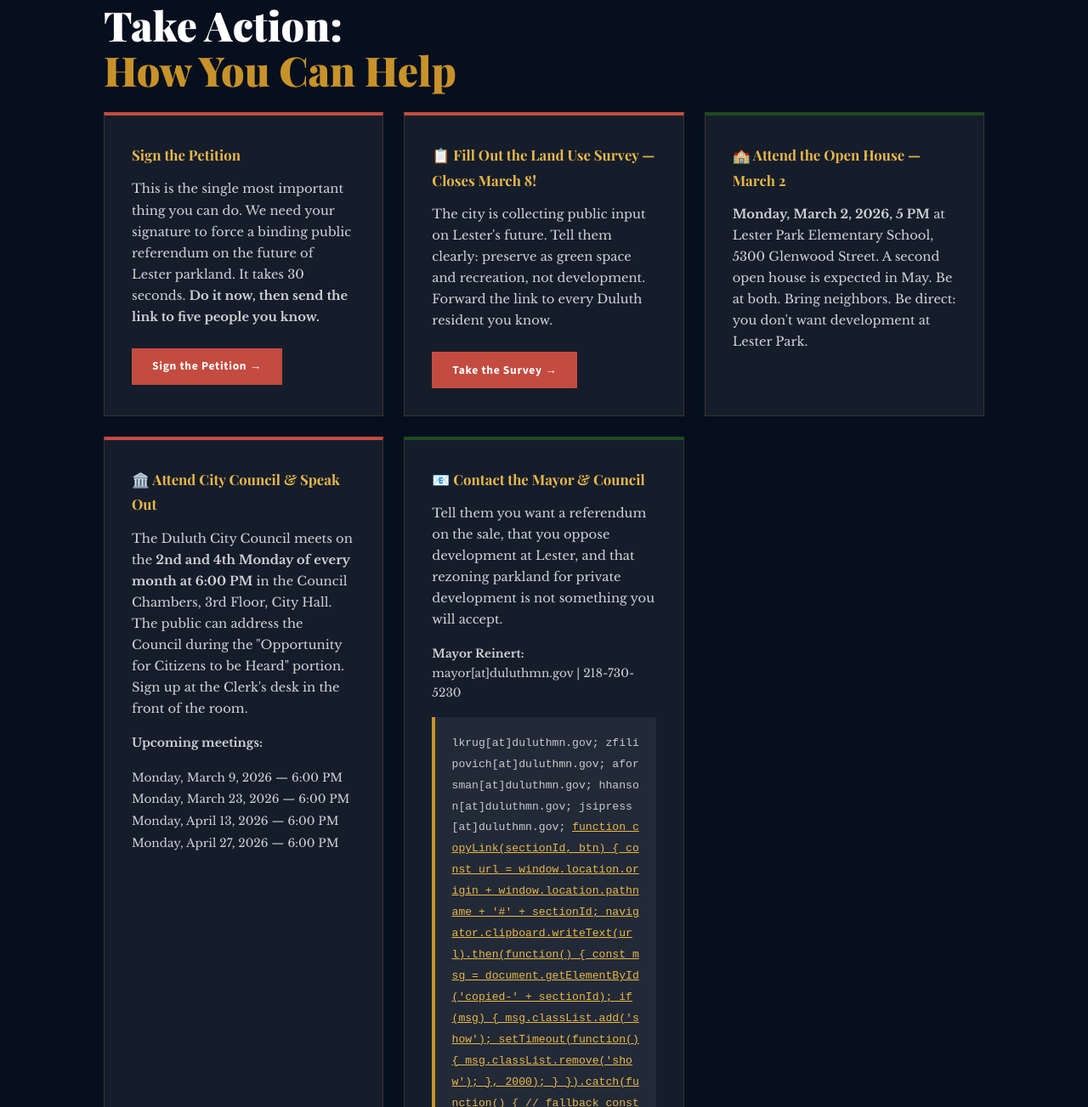
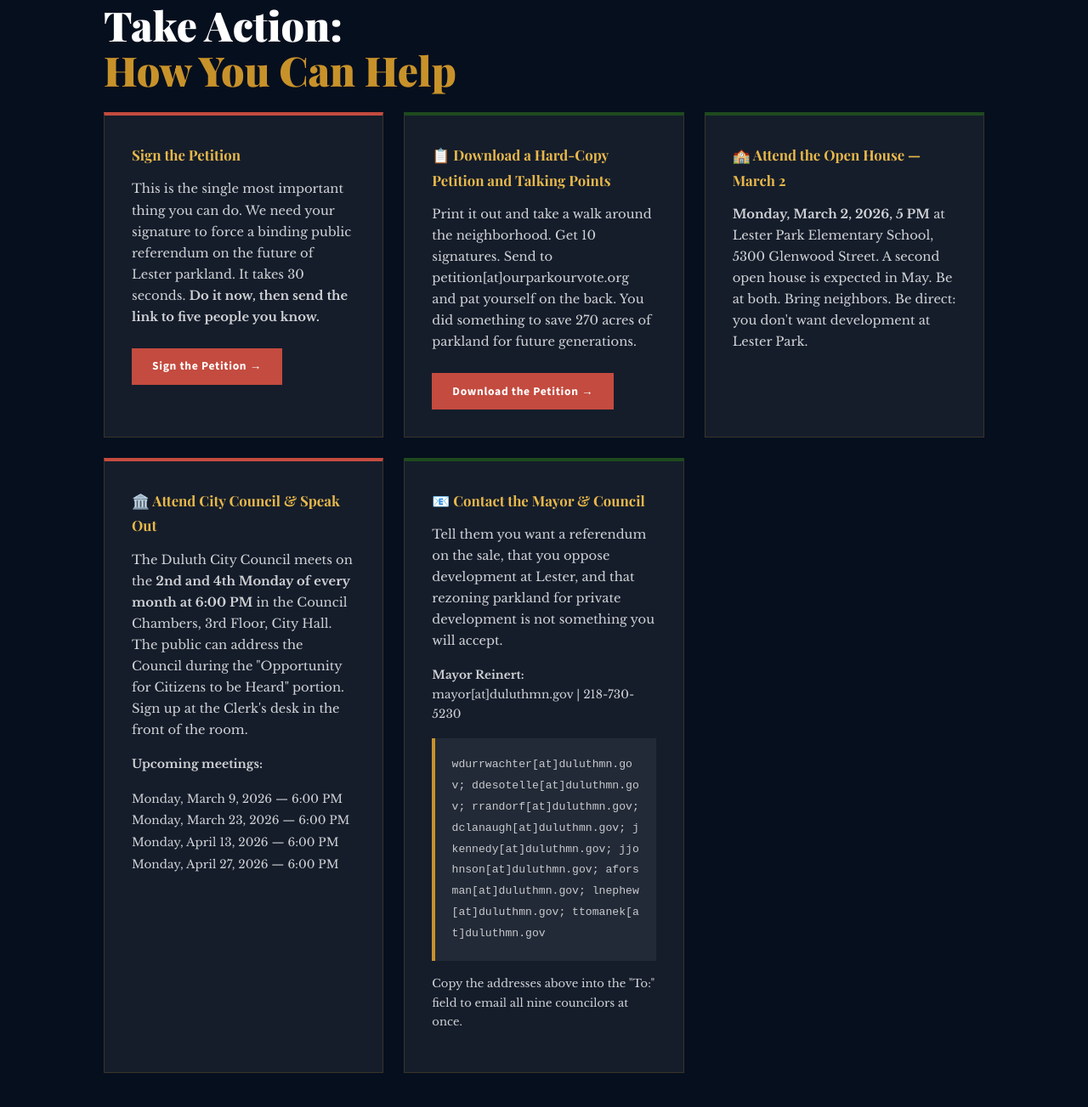
Before and after one commit to mbernstein04/ourparkourvote, a plain HTML site: page index.html in a window 1280 px wide. Shown: the part 10257-11560 px from the top of the page at 85% size. Drawn offline with nearby package versions, Linux system fonts and the light colour scheme; a web font is replaced by a local one.

Commit message:
Add files via upload

```diff
--- a/index.html
+++ b/index.html
@@ -1496,10 +1496,10 @@ footer a { color: var(--gold-light); }
         <a href="#" onclick="window.scrollTo({top:0,behavior:'smooth'})" class="btn">Sign the Petition →</a>
       </div>
 
-      <div class="action-card urgent">
-        <h4>📋 Fill Out the Land Use Survey — Closes March 8!</h4>
-        <p>The city is collecting public input on Lester's future. Tell them clearly: preserve as green space and recreation, not development. Forward the link to every Duluth resident you know.</p>
-        <a href="https://www.surveymonkey.com/r/LPGCSurvey1" target="_blank" class="btn">Take the Survey →</a>
+      <div class="action-card">
+        <h4>📋 Download a Hard-Copy Petition and Talking Points</h4>
+        <p>Print it out and take a walk around the neighborhood. Get 10 signatures. Send to petition[at]ourparkourvote.org and pat yourself on the back. You did something to save 270 acres of parkland for future generations.</p>
+        <a href="petition.pdf" download class="btn">Download the Petition →</a>
       </div>
 
       <div class="action-card">
@@ -1524,13 +1524,17 @@ footer a { color: var(--gold-light); }
         <p>Tell them you want a referendum on the sale, that you oppose development at Lester, and that rezoning parkland for private development is not something you will accept.</p>
         <p style="font-size:0.85rem;"><strong>Mayor Reinert:</strong> mayor[at]duluthmn.gov | 218-730-5230</p>
         <div class="email-block">
-          lkrug[at]duluthmn.gov;
-          zfilipovich[at]duluthmn.gov;
+          wdurrwachter[at]duluthmn.gov;
+          ddesotelle[at]duluthmn.gov;
+          rrandorf[at]duluthmn.gov;
+          dclanaugh[at]duluthmn.gov;
+          jkennedy[at]duluthmn.gov;
+          jjohnson[at]duluthmn.gov;
           aforsman[at]duluthmn.gov;
-          hhanson[at]duluthmn.gov;
-          jsipress[at]duluthmn.gov;
-          <a href="/cd
+          lnephew[at]duluthmn.gov;
+          ttomanek[at]duluthmn.gov
         </div>
+        <p style="font-size:0.82rem;margin-top:0.75rem;">Copy the addresses above into the "To:" field to email all nine councilors at once.</p>
       </div>
     </div>
   </div>
```
Also changed, not shown: thank-you.html (+8 -8 lines).
